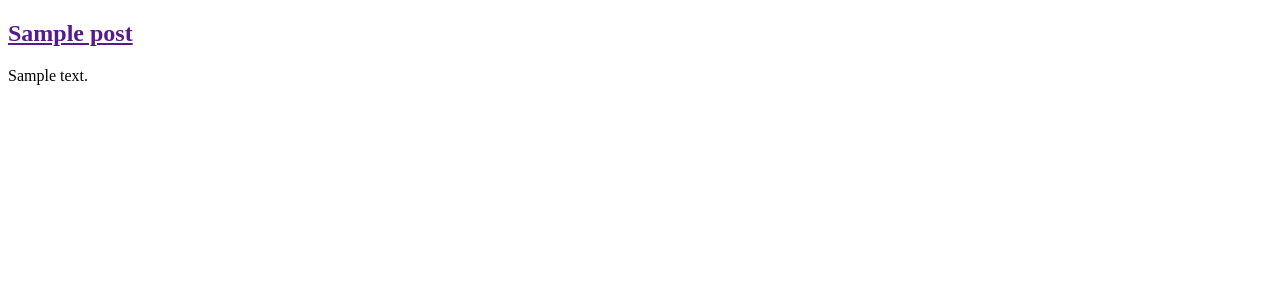
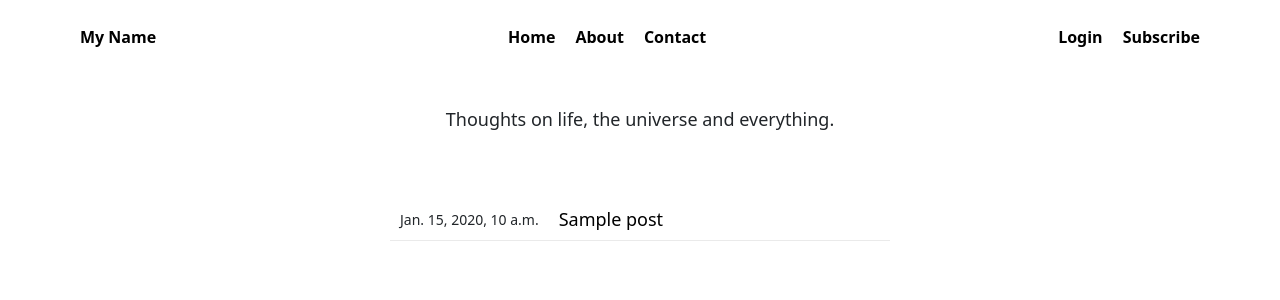
Before and after one commit to sdevgill/devgill-django, a Django app: page /blog/ in a window 1280 px wide. Shown: the top 300 px of the page. Run offline with Django 4.2, Linux system fonts and the light colour scheme; tables that the repository leaves empty hold one stand-in row (values such as "Sample post").

Commit message:
Add basic styling

```diff
--- a/blog/models.py
+++ b/blog/models.py
@@ -9,6 +9,7 @@ class Post(models.Model):
         on_delete=models.CASCADE,
     )
     body = models.TextField()
+    date = models.DateTimeField(auto_now_add=True)
 
     def __str__(self):
         return self.title
--- a/core/settings.py
+++ b/core/settings.py
@@ -119,6 +119,7 @@ USE_TZ = True
 # https://docs.djangoproject.com/en/4.1/howto/static-files/
 
 STATIC_URL = "static/"
+STATICFILES_DIRS = [BASE_DIR / "static"]
 
 # Default primary key field type
 # https://docs.djangoproject.com/en/4.1/ref/settings/#default-auto-field
--- /dev/null
+++ b/static/css/blog.css
@@ -0,0 +1,99 @@
+/* Header Nav */
+
+.nav-header {
+  margin: 0 auto;
+  max-width: 1320px;
+}
+
+.nav {
+  display: flex;
+  align-items: center;
+  justify-content: space-between;
+  margin: 25px 80px;
+}
+
+.nav a {
+  text-decoration: none;
+}
+
+.left-nav,
+.center-nav,
+.right-nav {
+  display: flex;
+  list-style: none;
+  padding: 0;
+  gap: 20px;
+  margin: 0;
+}
+
+.logo {
+  /* font-size: 1.1rem; */
+  font-size: 18px;
+  font-weight: 700;
+}
+
+.nav-item {
+  color: black;
+  font-weight: 600;
+}
+
+/* Intro Section */
+
+.intro {
+  display: flex;
+  align-items: center;
+  justify-content: space-around;
+  margin: 60px;
+  text-align: center;
+}
+
+.intro h1 {
+  font-size: 18px;
+  font-weight: 500;
+}
+
+/* Blog Posts */
+
+.main {
+  display: flex;
+  flex-direction: column;
+  align-items: center;
+  justify-content: center;
+  margin: 0 auto;
+  max-width: 1320px;
+}
+
+.main h2 {
+  font-size: 18px;
+  font-weight: 500;
+}
+
+.main a {
+  text-decoration: none;
+  color: black;
+}
+
+.post-entry {
+  width: 500px;
+  display: flex;
+  border-bottom: 1px solid #eaeaea;
+}
+
+.date-entry {
+  font-size: 14px;
+  /* font-style: italic; */
+  margin: 10px;
+}
+
+.post-title {
+  margin: 10px;
+}
+
+/* Media Queries */
+
+@media screen and (max-width: 650px) {
+  .nav {
+    flex-direction: column;
+    margin: 25px 20px;
+  }
+}
--- a/templates/base.html
+++ b/templates/base.html
@@ -1,3 +1,4 @@
+{% load static %}
 <!DOCTYPE html>
 <html lang="en">
 <head>
@@ -5,11 +6,26 @@
   <meta http-equiv="X-UA-Compatible" content="IE=edge">
   <meta name="viewport" content="width=device-width, initial-scale=1.0">
   <title>{% block title %}Title{% endblock title %}</title>
+  <!-- Bootstrap -->
+  <link href="https://cdn.jsdelivr.net/npm/bootstrap@5.2.1/dist/css/bootstrap.min.css"
+  rel="stylesheet" integrity="sha384-iYQeCzEYFbKjA/T2uDLTpkwGzCiq6soy8tYaI1GyVh/UjpbCx/TYkiZhlZB6+fzT"
+  crossorigin="anonymous">
+  <!-- CSS -->
+  {% block css %}
+  <link rel="stylesheet" href="{% static 'css/base.css' %}">
+  {% endblock css %}
 </head>
 <body>
 
-  {% block content %}
-  {% endblock content %}
+{% block content %}
+{% endblock content %}
+
+  <!-- Bootstrap -->
+  <script
+    src="https://cdn.jsdelivr.net/npm/bootstrap@5.2.1/dist/js/bootstrap.bundle.min.js"
+    integrity="sha384-u1OknCvxWvY5kfmNBILK2hRnQC3Pr17a+RTT6rIHI7NnikvbZlHgTPOOmMi466C8"
+    crossorigin="anonymous">
+  </script>
 
 </body>
 </html>
--- a/templates/blog.html
+++ b/templates/blog.html
@@ -1,12 +1,41 @@
 {% extends 'base.html' %}
+
+{% load static %}
 
 {% block title %}Blog{% endblock title %}
 
+{% block css %}
+<link rel="stylesheet" href="{% static 'css/blog.css' %}">
+{% endblock css %}
+
 {% block content %}
-{% for post in post_list %}
-<div class="post-entry">
-  <h2><a href="">{{ post.title }}</a></h2>
-  <p>{{ post.body }}</p>
-</div>
-{% endfor %}
+<header class="nav-header">
+  <nav class="nav">
+    <ul class="left-nav">
+      <li><a href="/" class="nav-item" class="logo">My Name</a></li>
+    </ul>
+    <ul class="center-nav">
+      <li><a href="#" class="nav-item">Home</a></li>
+      <li><a href="#" class="nav-item">About</a></li>
+      <li><a href="#" class="nav-item">Contact</a></li>
+    </ul>
+    <ul class="right-nav">
+      <li><a href="" class="nav-item">Login</a></li>
+      <li><a href="" class="nav-item">Subscribe</a></li>
+    </ul>
+  </nav>
+</header>
+
+<section class="intro">
+  <h1>Thoughts on life, the universe and everything.</h1>
+</section>
+
+<main class="main">
+  {% for post in post_list %}
+  <article class="post-entry">
+    <p class="date-entry">{{ post.date }}</p>
+    <h2 class="post-title"><a href="">{{ post.title }}</a></h2>
+  </article>
+  {% endfor %}
+</main>
 {% endblock content %}
--- a/templates/index.html
+++ b/templates/index.html
@@ -1,6 +1,12 @@
 {% extends 'base.html' %}
 
+{% load static %}
+
 {% block title %}Home{% endblock title %}
+
+{% block css %}
+<link rel="stylesheet" href="{% static 'css/index.css' %}">
+{% endblock css %}
 
 {% block content %}
 <header>
```
Also changed, not shown: static/css/base.css (added, +12 -0 lines), blog/migrations/0002_post_date.py (added), blog/migrations/0003_alter_post_date.py (added), blog/migrations/0004_alter_post_date.py (added), blog/migrations/0005_alter_post_date.py (added), static/css/index.css (added).
